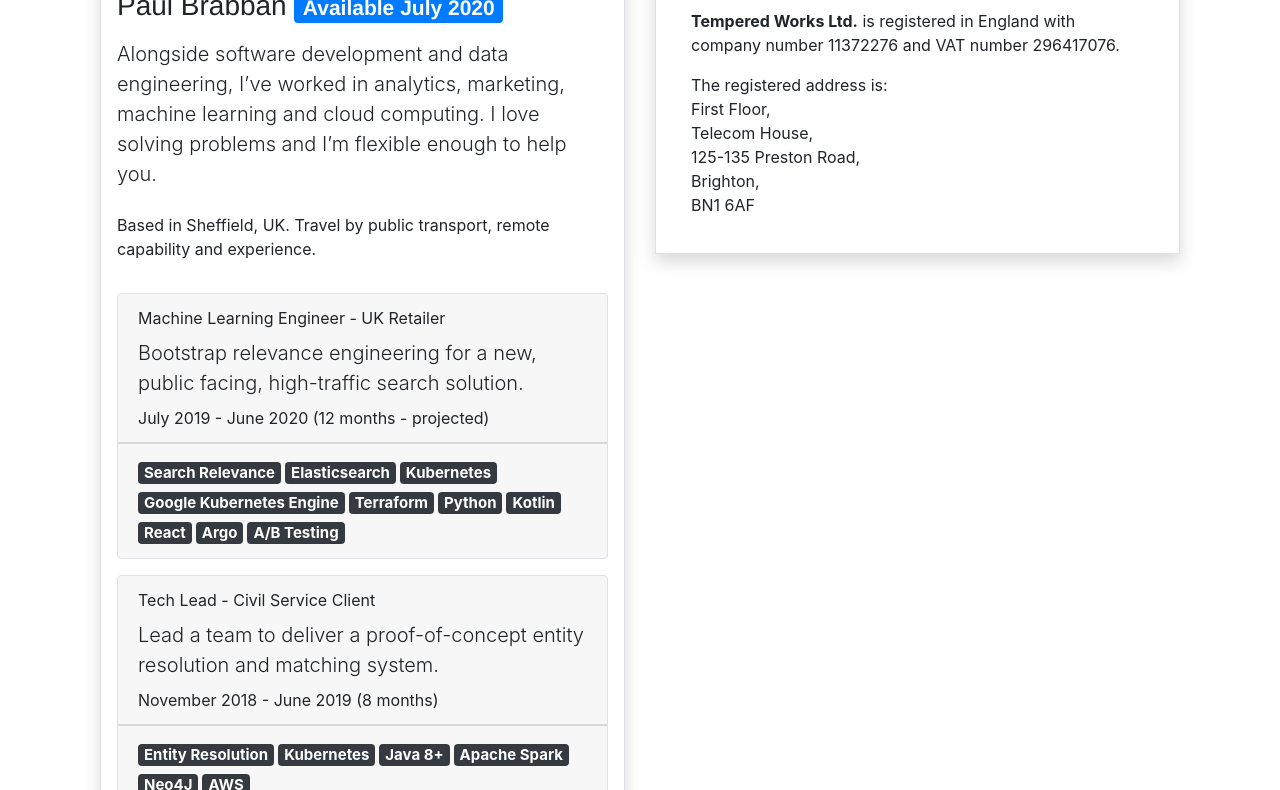
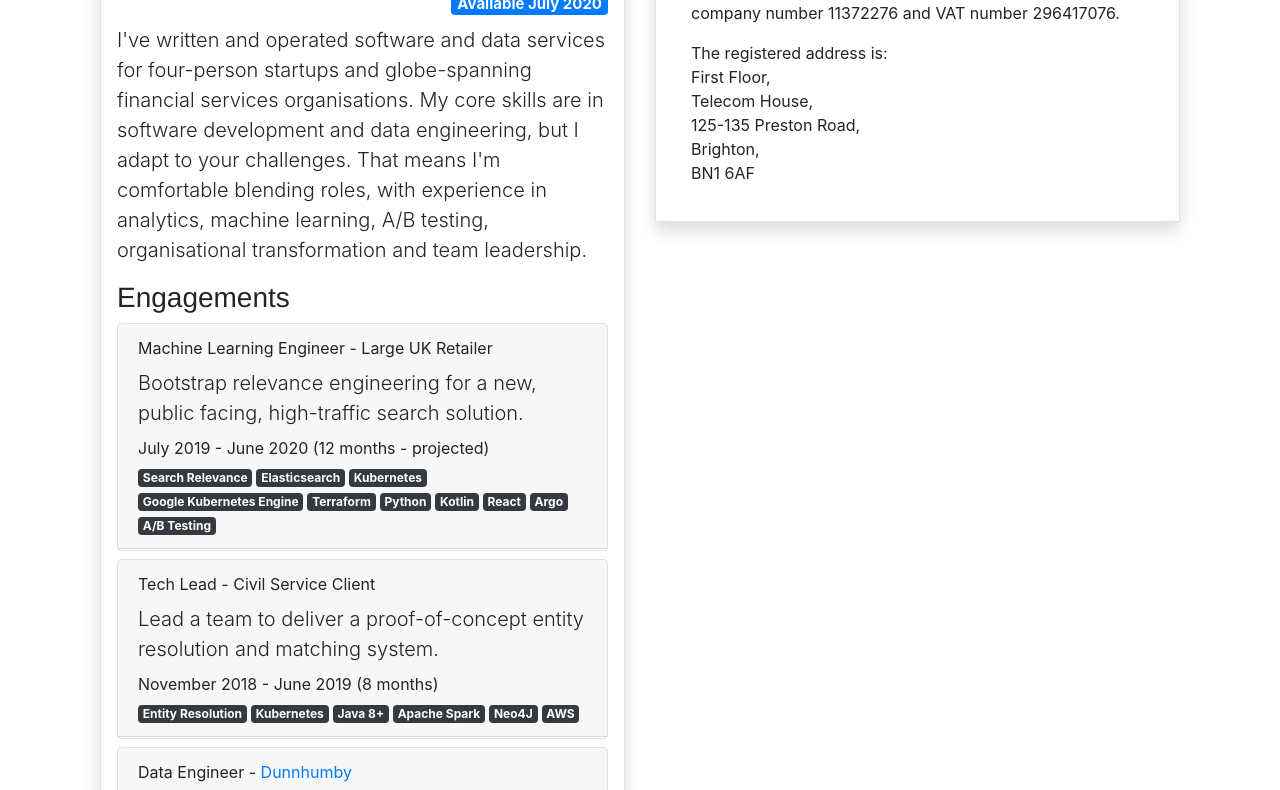
Before and after one commit to brabster/tw-site-bootstrap, a Gatsby site: page / in a window 1280 px wide. Shown: the part 186-976 px from the top of the page. Built offline with nearby package versions, Linux system fonts and the light colour scheme; Gatsby itself is replaced by a stand-in of ours; some packages are replaced by stand-ins of ours.

Commit message:
more tidying

```diff
--- a/src/components/PostFooter.js
+++ b/src/components/PostFooter.js
@@ -1,9 +1,7 @@
 import React from "react"
 import { Link } from 'gatsby'
 
-export default ({ frontmatter: { author, category, tags }, fields: { date } }) => {
-  console.log(author);
-  return (
+export default ({ frontmatter: { author, category, tags }, fields: { date } }) => (
   <>
     <p className="text-center">
       <Link to={`/people/${author.id}`}>{author.name}</Link>
@@ -12,4 +10,3 @@ export default ({ frontmatter: { author, category, tags }, fields: { date } }) =
     </p>
   </>
 )
-}
--- a/src/components/contractor.js
+++ b/src/components/contractor.js
@@ -1,6 +1,7 @@
 import React from "react"
 
 import { Card, Container, Row, Col, Badge, ListGroup, Button } from "react-bootstrap"
+import { FaTwitter, FaGithub, FaLinkedin, FaPaperPlane } from "react-icons/fa";
 import { graphql, Link } from "gatsby";
 
 const formatDate = (isoDateStr) => new Date(isoDateStr).toLocaleDateString('en-GB', { year: 'numeric', month: 'long' })
@@ -36,30 +37,53 @@ const LocationInfo = ({ location, remote }) =>
   </Container>
 
 const EngagementDetails = ({ engagement: { highlights } }) => (
-  <Card.Body className="py-0 px-0">
-    <ListGroup variant="flush">
+    <ListGroup variant="flush" className="py-0 px-0">
       {highlights && highlights.map(highlight =>
         <ListGroup.Item key={highlight}>{highlight}</ListGroup.Item>)}
     </ListGroup>
-  </Card.Body>
 );
 
 const Engagement = ({ engagement, showDetails }) => {
   const { client, headline, role, start, end, keywords } = engagement;
 
   return (
-    <Card className="mt-3 border">
+    <Card className="mt-2 border">
       <Card.Header>
         {role} - {clientInfo(client)}
         <div className="mt-2 lead">{headline}</div>
         <div className="mt-2">{`${formatDate(start)} - ${formatDate(end)} (${monthsBetweenIncl(start, end)} months${isFutureDate(end) ? " - projected" : ""})`}</div>
+        <div className="mt-1">{keywords.map(keyword => <Badge className="mr-1" variant="dark" key={keyword}>{keyword}</Badge>)}</div>
       </Card.Header>
-      {showDetails ? <EngagementDetails engagement={engagement} /> : <></>}
-      <Card.Footer className="lead">
-        {keywords.map(keyword =>
-          <Badge className="mr-1" variant="dark" key={keyword}>{keyword}</Badge>)}
-      </Card.Footer>
+      <Card.Body className="p-0">
+          {showDetails ? <EngagementDetails engagement={engagement} /> : <></>}
+      </Card.Body>
     </Card>
+  )
+}
+
+const pickTagForNetwork = network => {
+  const networkLc = network.toLowerCase();
+  if (networkLc === 'linkedin') { return <FaLinkedin /> }
+  else if (networkLc === 'github') { return <FaGithub /> }
+  else if (networkLc === 'twitter') { return <FaTwitter /> }
+  return <></>;
+}
+
+const SocialContacts = ({ profiles }) => (
+  <>
+    {profiles.map(({ network, url }) =>
+      <a key={network} className='ml-2 clickable-over-stretched' href={url} target='_blank' rel='noopener noreferrer'>{pickTagForNetwork(network)}</a>)}
+  </>
+)
+
+const Qualification = ({ qualification }) => {
+  const { institution, title, start, end } = qualification;
+  return (
+    <>
+      <span className="lead mr-2">{title}</span>
+      <span className="mr-2">{institution}</span>
+      {start && <span>{start} - {end}</span>}
+    </>
   )
 }
 
@@ -68,31 +92,63 @@ export default ({ person, showDetails }) => (
     <Row className="pb-3">
       <Col>
         <Row className="pb-2">
-          <Col><h3>{person.name} {renderAvailableFrom(person)}</h3></Col>
+          <Col>
+            <h3>
+              {person.name}
+            </h3>
+          </Col>
+          <Col className='lead text-right'>
+            <div>
+              <a className='clickable-over-stretched' href={`mailto:${person.email}`}><FaPaperPlane /></a><SocialContacts profiles={person.profiles} />
+            </div>
+            <div>
+              {renderAvailableFrom(person)}
+            </div>
+          </Col>
         </Row>
         <Row>
-          <Col className="lead">{person.summary}</Col>
+          <Col className="lead">{person.summary.lead}</Col>
         </Row>
-        <Row>
-          <Col className="pt-2"><LocationInfo location={person.location} remote={person.remote} /></Col>
-        </Row>
+        {showDetails && (
+          <Row className="mt-2">
+            <Col>{person.summary.more}</Col>
+          </Row>
+        )}
       </Col>
     </Row>
     <Row>
       <Col>
+        <h3>Engagements</h3>
         {person.engagements.map(engagement =>
           <Engagement key={engagement.start} engagement={engagement} showDetails={showDetails} />)}
       </Col>
     </Row>
-    {showDetails ? <></> :
-      <Link className='stretched-link' to={`/people/${person.id}`}>
-        <Row>
-          <Col className='text-center mt-2'><Button>More...</Button></Col>
-        </Row>
-      </Link>
+    {
+      showDetails ? (
+        <>
+          <Row>
+            <Col>
+              <h3 className="mt-3">Qualifications</h3>
+              <ListGroup>
+                {person.qualifications.map(q => <ListGroup.Item key={q.title}><Qualification qualification={q} /></ListGroup.Item>)}
+              </ListGroup>
+            </Col>
+          </Row>
+          <Row>
+            <Col className="pt-2"><LocationInfo location={person.location} remote={person.remote} /></Col>
+          </Row>
+        </>
+      ) : (
+          <Link className='stretched-link' to={`/people/${person.id}`}>
+            <Row>
+              <Col className='text-center mt-2'><Button>Full CV</Button></Col>
+            </Row>
+          </Link>
+        )
     }
-  </Container>
+  </Container >
 )
+
 
 export const query = graphql`
   fragment ContractorFragment on PeopleYaml {
@@ -104,8 +160,17 @@ export const query = graphql`
       city
     }
     name
-    summary
+    email
+    summary {
+      lead
+      more
+    }
     remote
+    profiles {
+      network
+      username
+      url
+    }
     engagements {
       client {
         name
@@ -120,5 +185,11 @@ export const query = graphql`
       headline
       highlights
     }
+    qualifications {
+      institution
+      title
+      start
+      end
+    }
   }
 `
--- a/src/components/layout.js
+++ b/src/components/layout.js
@@ -27,7 +27,7 @@ const Layout = ({ children, pageInfo }) => (
       <>
         <Container fluid className="px-0 main">
           <Navbar pageInfo={pageInfo} />
-          <Row noGutters className="mt-5">
+          <Row noGutters className="mt-3">
             <Col>
               <Container>
                 <main>{children}</main>
--- a/src/data/people/brabban.yml
+++ b/src/data/people/brabban.yml
@@ -3,22 +3,38 @@ name: Paul Brabban
 label: Tech Consultant
 picture: brabban_profile.gif
 website: https://tempered.works/people/brabster
-summary: >
-  Alongside software development and data engineering,
-  I’ve worked in analytics, marketing, machine learning and cloud computing.
-  I love solving problems and I’m flexible enough to help you.
+summary:
+  lead: |
+    I've written and operated software and data services for four-person startups and globe-spanning financial services organisations.
+    My core skills are in software development and data engineering, but I adapt to your challenges.
+    That means I'm comfortable blending roles, with experience in analytics, machine learning, A/B testing, organisational transformation and team leadership.
+
+  more: |
+    Getting things done matters, so I advocate for evidence-based techniques, functional programming, cloud technologies, DevOps, Linux and open source.
+    Finally, I'm passionate about doing the right thing and giving back.
+    To that end, I consider sharing skills, coaching and leadership part of any engagement.
+    I've also been active in my local communities, organising and supporting tech meetups in Sheffield and the surrounding area.
 location:
   city: Sheffield
   region: South Yorkshire
   countryCode: UK
-remote: Travel by public transport, remote capability and experience.
-phone:
-  (+44) 773 4652295
+remote: Travel by public transport, with remote experience and capability.
+email: paul@tempered.works
 languages:
   language: English
   fluency: Native speaker
 qualifications:
-  - name: DBS Certificate
+  - institution: UK Government Disclosure and Barring Service
+    title: DBS Certificate
+  - institution: University of Manchester
+    title: MSc. Advanced Computer Science
+    start: 2009
+    end: 2013
+  - institution: University of Sheffield
+    title: BSc. Theoratical Physics
+    start: 1996
+    end: 2001
+
 profiles:
   - network: Github
     username: brabster
@@ -31,7 +47,7 @@ profiles:
     url: https://twitter.com/brabster
 engagements:
   - client:
-      description: UK Retailer
+      description: Large UK Retailer
     agency: Equal Experts
     role: Machine Learning Engineer
     start: 2019-07
@@ -92,3 +108,71 @@ engagements:
       - Google Cloud Dataflow
       - Python
       - Scala
+
+  - client:
+      name: LookerHQ
+    type: perm
+    role: Backend Developer
+    start: 2017-09
+    end: 2018-05
+    headline: Development and operation of app backend services, implementing novel features whilst bringing data-driven and analytical elements to product development in an early stage startup
+    highlights:
+      - Working with the team to imagine and create novel features, such as a characteristics-based recommender and a machine vision-based clothing tag scanner
+      - Delivering quickly, delivering fixes in minutes and features in hours to days, to help explore the product-market fit as quickly as possible
+      - Promoting and implementing data-driven product development, providing insight into problems and opportunities in acquisition and retention.
+      - Improving security and regulatory compliance in our product and practices, including preparation for GDPR.
+    keywords:
+      - RabbitMQ
+      - GCP
+      - Heroku
+      - NodeJS
+      - PostgreSQL
+      - Analytics
+      - Mixpanel
+      - Branch.io
+      - A/B Testing
+
+  - client:
+      name: Sky Betting and Gaming
+    type: perm
+    role: Principal Developer
+    start: 2016-03
+    end: 2017-08
+    headline: Lead a team implementing a novel event sourced data warehousing and integration system in Clojure, primarily using AWS Lambda.
+    highlights:
+      - Delivered solutions primarily for data science, analytics and marketing staff based in Rome, Italy
+      - Improved team practises by working with an agile coach, increasing reliability, then team performance.
+      - Qualified as an AWS Associate Solutions Architect, advised and coached within the team and beyond on good AWS practices.
+      - Wrote Crucible (an open source library) to help the Clojure-skilled team adopt AWS CloudFormation infrastructure-as-code
+      - This integration system used a variety of technologies, including AWS Kinesis, DynamoDB, RDS, CloudFormation, Segment.io, Adform and Intercom
+    keywords:
+      - AWS Lambda
+      - AWS DynamoDB
+      - AWS Kinesis
+      - AWS CloudFormation
+      - Clojure
+      - Analytics
+      - Segment.io
+      - Affiliate Marketing
+      - Adform
+      - Intercom
+
+  - client:
+      name: Wakelet
+    type: perm
+    role: Software Developer
+    start: 2014-09
+    end: 2016-02
+    headline: Implement server-side technology to support the Wakelet product with Java and NodeJS on the AWS cloud platform
+    highlights:
+      - Quickly designing and creating backend services providing HTTP-based APIs to mobile apps, browser extensions and a website.
+      - Learnt NodeJS to increase collaboration with frontend developers and enable full-stack development.
+      - Proposing and executing transitions from traditional server hosting to use cloud solutions via AWS.
+      - Proposing and implementing transitions from monolithic to a more microservices-based architecture where justified.
+      - Implemented CloudFormation and CLI automation to deploy and run our applications and infrastructure.
+      - Worked with executives to improve communication and practices, find potential sales opportunities and control risks.
+    keywords:
+      - NodeJS
+      - Java
+      - AWS DynamoDB
+      - AWS Lambda
--- a/src/styles/_cards.scss
+++ b/src/styles/_cards.scss
@@ -2,3 +2,8 @@ a.custom-card,
 a.custom-card:hover {
     color: inherit
 }
+
+.clickable-over-stretched {
+  z-index: 2;
+  position: relative;
+}
```
Also changed, not shown: gatsby-node.js (+5 -5 lines), package.json (+20 -19 lines), 1 other file. Lines whose indentation alone changed are shown as unchanged.
